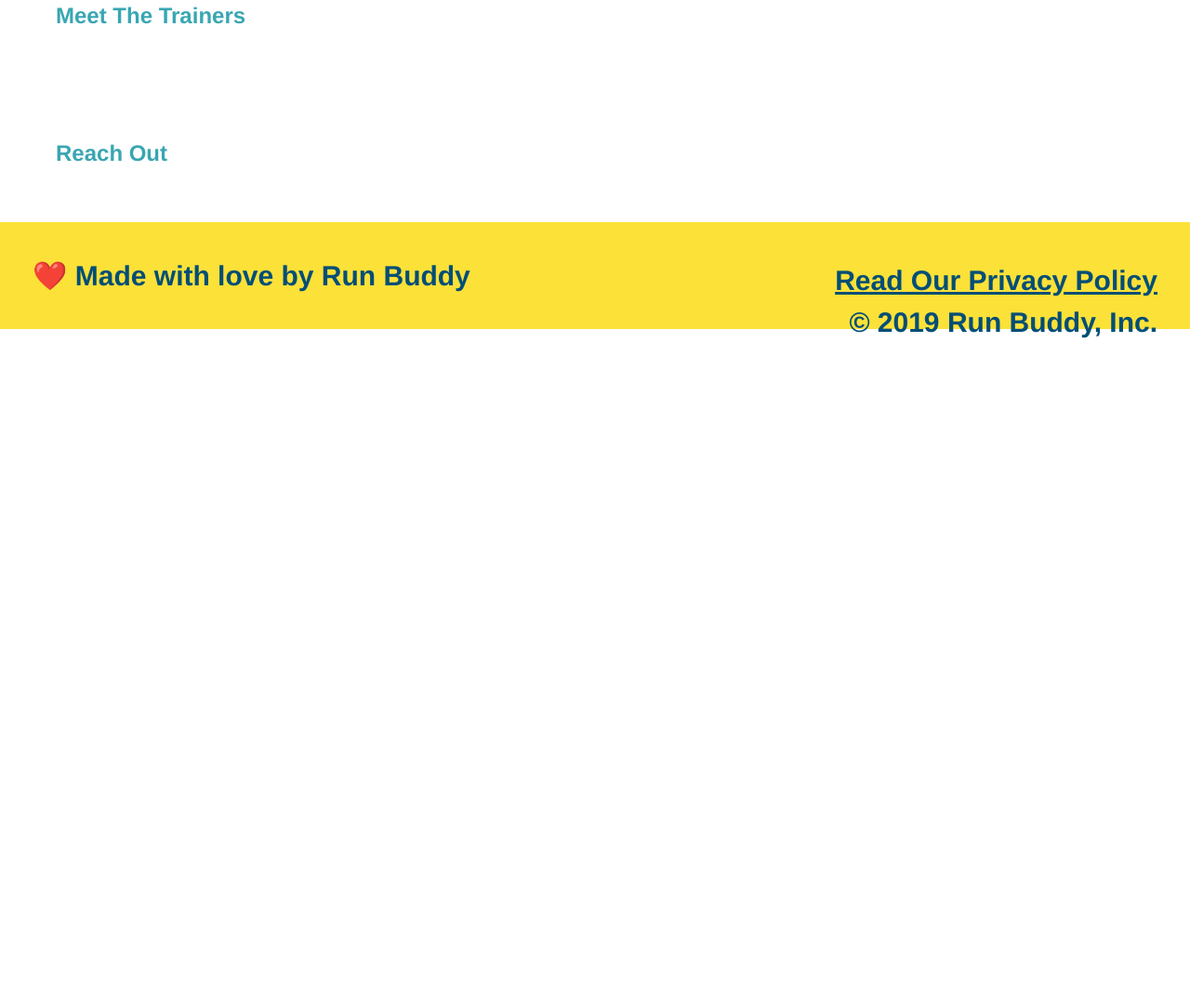
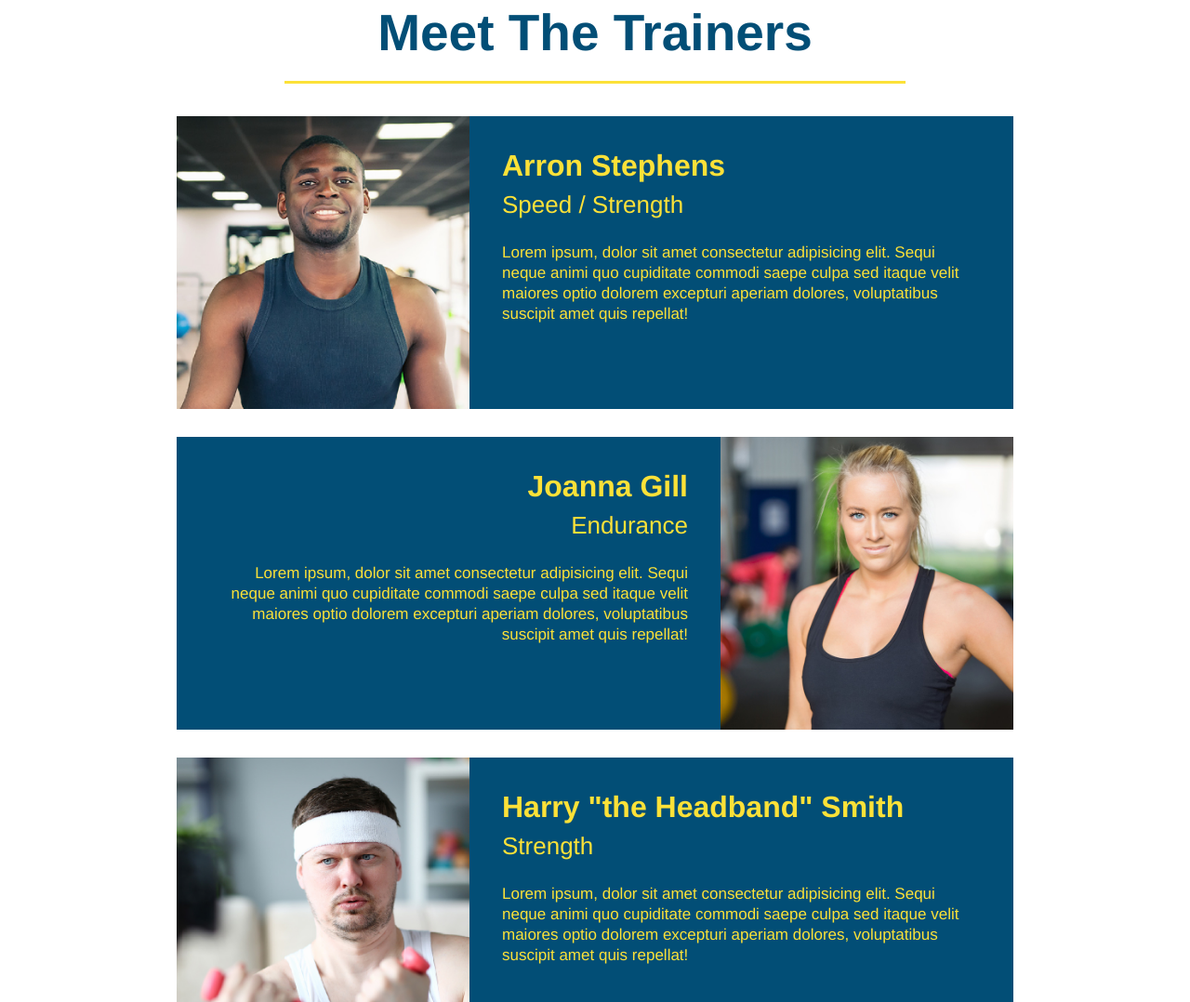
Before and after one commit to KeianaMorris/run-buddy, a plain HTML site: page index.html in a window 1280 px wide. Shown: the part 2600-3678 px from the top of the page at 93% size. Before the commit the page ends 2969 px from the top, so only its background shows below. Drawn offline with Linux system fonts and the light colour scheme.

Commit message:
added trainers

```diff
--- a/assets/css/style.css
+++ b/assets/css/style.css
@@ -208,3 +208,45 @@ body {
   .steps span {
     font-size: 38px;
   }
+  .trainers {
+    text-align: center;
+  }
+  .trainer {
+    width: 900px;
+    margin: 0 auto 30px auto;
+    background: #024e76;
+    color: #fce138;
+    overflow: auto;
+  }
+  .trainer img {
+    width: 35%;
+    float: left;
+  }
+
+  .trainer-bio {
+    padding: 35px;
+    float: left;
+    width: 65%;
+  }
+  .text-left {
+    text-align: left;
+  }
+
+  .text-right {
+    text-align: right;
+  }
+  .trainer-bio h3 {
+    font-size: 32px;
+    margin-bottom: 8px;
+  }
+
+  .trainer-bio h4 {
+    font-weight: lighter;
+    font-size: 26px;
+    margin-bottom: 25px;
+  }
+
+  .trainer-bio p {
+    font-size: 17px;
+    line-height: 1.3;
+  }
--- a/index.html
+++ b/index.html
@@ -81,7 +81,6 @@
     <section id="what-you-do" class="steps">
         <h2 class="section-title secondary-border">What You Do
 
-
     <div>
         <!--insert this img element-->
         <img src="./assets/images/step-1.svg" alt="" />
@@ -109,9 +108,43 @@
 </section>
 
     <!--meet the trainers section-->
-    <section>
-        <h2> Meet The Trainers</h2>
-    </section>
+    <section id="your-trainers" class="trainers">
+        <h2 class="section-title primary-border">
+                Meet The Trainers </h2>
+        <article class="trainer">
+            <img src="./assets/images/trainer-1.jpg" alt="Arron Stephens in his workout clothes, ready to pump iron" />
+            <div class="trainer-bio text-left">
+                <h3>Arron Stephens</h3>
+                <h4>Speed / Strength</h4>
+                <p>
+                    Lorem ipsum, dolor sit amet consectetur adipisicing elit. Sequi neque animi quo cupiditate commodi saepe culpa sed
+                    itaque velit maiores optio dolorem excepturi aperiam dolores, voluptatibus suscipit amet quis repellat!
+                </p>
+                </div>
+        </article>
+
+        <!--second trainer tho-->
+        <article class="trainer">
+            <div class="trainer-bio text-right">
+                <h3>Joanna Gill</h3>
+                <h4>Endurance</h4>
+                <p>Lorem ipsum, dolor sit amet consectetur adipisicing elit. Sequi neque animi quo cupiditate commodi saepe culpa sed
+                    itaque velit maiores optio dolorem excepturi aperiam dolores, voluptatibus suscipit amet quis repellat!</p>
+            </div>
+            <img src="./assets/images/trainer-2.jpg" alt="Joanna Gill cooling off after a workout" />
+        </article>
+
+         <!--third trainer tho-->
+         <article class="trainer">
+            <img src="./assets/images/trainer-3.jpg" alt="Harry Smith wearing a headband and lifting comically small pink weights" />
+            <div class="trainer-bio text-left">
+                <h3>Harry "the Headband" Smith</h3>
+                <h4>Strength</h4>
+                <p>Lorem ipsum, dolor sit amet consectetur adipisicing elit. Sequi neque animi quo cupiditate commodi saepe culpa sed
+                    itaque velit maiores optio dolorem excepturi aperiam dolores, voluptatibus suscipit amet quis repellat!</p>
+            </div>
+        </article>
+     </section>
 
     <!--"reach out section-->
     <section>
```
Also changed, not shown: assets/images/trainer-1.jpg (added), assets/images/trainer-2.jpg (added), assets/images/trainer-3.jpg (added), 2 other files.
